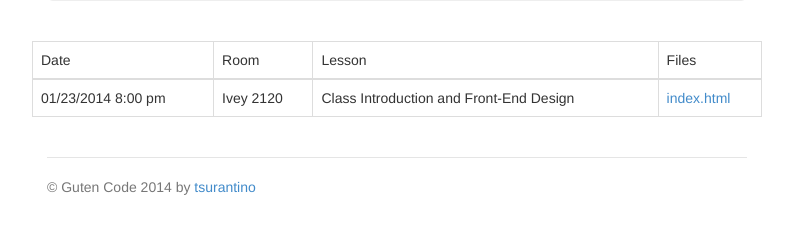
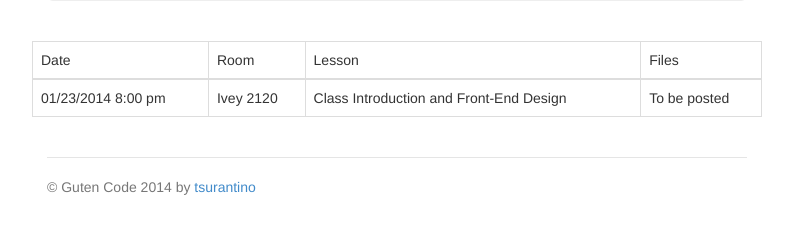
Before and after one commit to joannafu/gutenclass, a Django app: page / in a window 1280 px wide. Shown: the part 420-663 px from the top of the page, without its empty margins (243-1036 px from the left). Run offline with Django 3.2, Linux system fonts and the light colour scheme; some libraries are stand-ins or nearby versions.

Commit message:
No misleading files link

```diff
--- a/templates/index.html
+++ b/templates/index.html
@@ -21,7 +21,7 @@
         <td>01/23/2014 8:00 pm</td>
         <td>Ivey 2120</td>
         <td>Class Introduction and Front-End Design</td>
-        <td><a href="#">index.html</a></td>
+        <td>To be posted</td>
       </tr>
     </tbody>
   </table>
```
